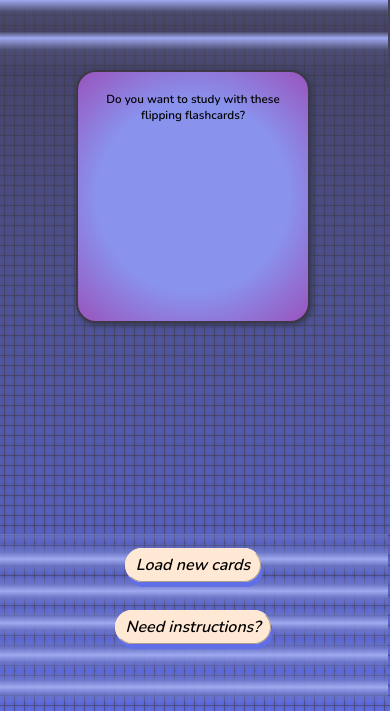
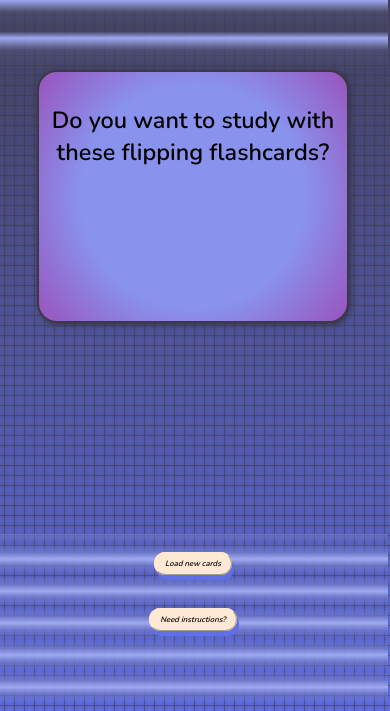
Before and after one commit to Star-Squid/retro-flashcards, a plain HTML site: page index.html in a window 390 px wide. Shown: the part 149-860 px from the top of the page. Drawn offline with nearby package versions, Linux system fonts and the light colour scheme; a web font is replaced by a local one.

Commit message:
Add 700px media query

```diff
--- a/styles/styles.css
+++ b/styles/styles.css
@@ -180,3 +180,41 @@ dialog button:hover {
 .disappear{
   visibility: hidden;
 }
+
+@media (max-width: 700px) {
+     body {
+    font-size: 3vmin;
+    }
+
+  .flip {
+    height: 30vh;
+    width: 80vw;
+    max-width: calc(2 * 30vh);
+    margin: 0 auto;
+  }
+
+  .flip .front {
+    font-size: 4vmin;
+    font-weight: 600;
+  }
+
+  .flip .back {
+    font-size: 4vmin;
+  }
+
+  .tickform {
+    font-size: 3vmin;
+  }
+
+  dialog {
+    width: 70vw;
+    }
+
+  .smallbutt{
+    font-size: 2vmin;
+  }
+
+  .bigbutt{
+    font-size: 2vmin;
+    }
+}
```
